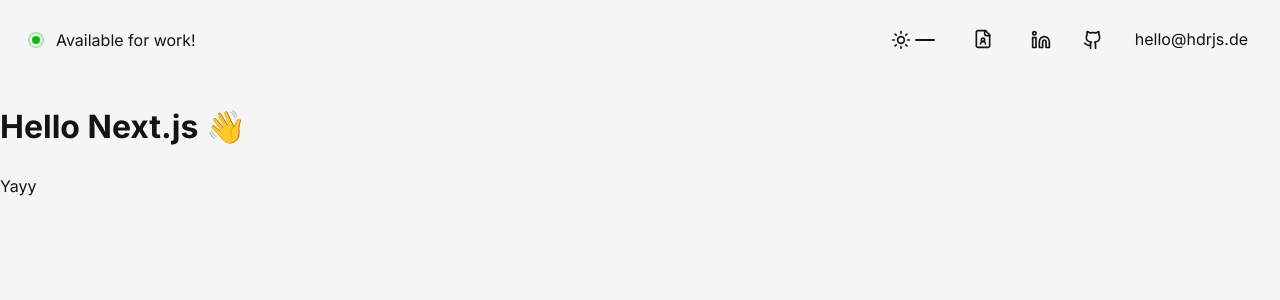
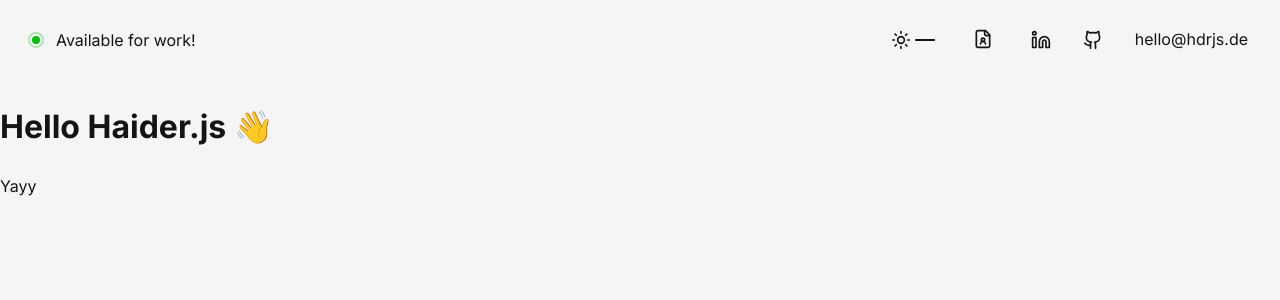
Before and after one commit to hdr-js/hdr-js.github.io, a Next.js app: page / in a window 1280 px wide. Shown: the top 300 px of the page. Built offline with nearby package versions, Linux system fonts and the light colour scheme.

Commit message:
Update index.tsx

```diff
--- a/pages/index.tsx
+++ b/pages/index.tsx
@@ -3,7 +3,7 @@ import Layout from "../components/Layout";
 
 const IndexPage = () => (
   <Layout title="hdr - Portfolio">
-    <h1>Hello Next.js 👋</h1>
+    <h1>Hello Haider.js 👋</h1>
     <p>Yayy</p>
   </Layout>
 );
```
